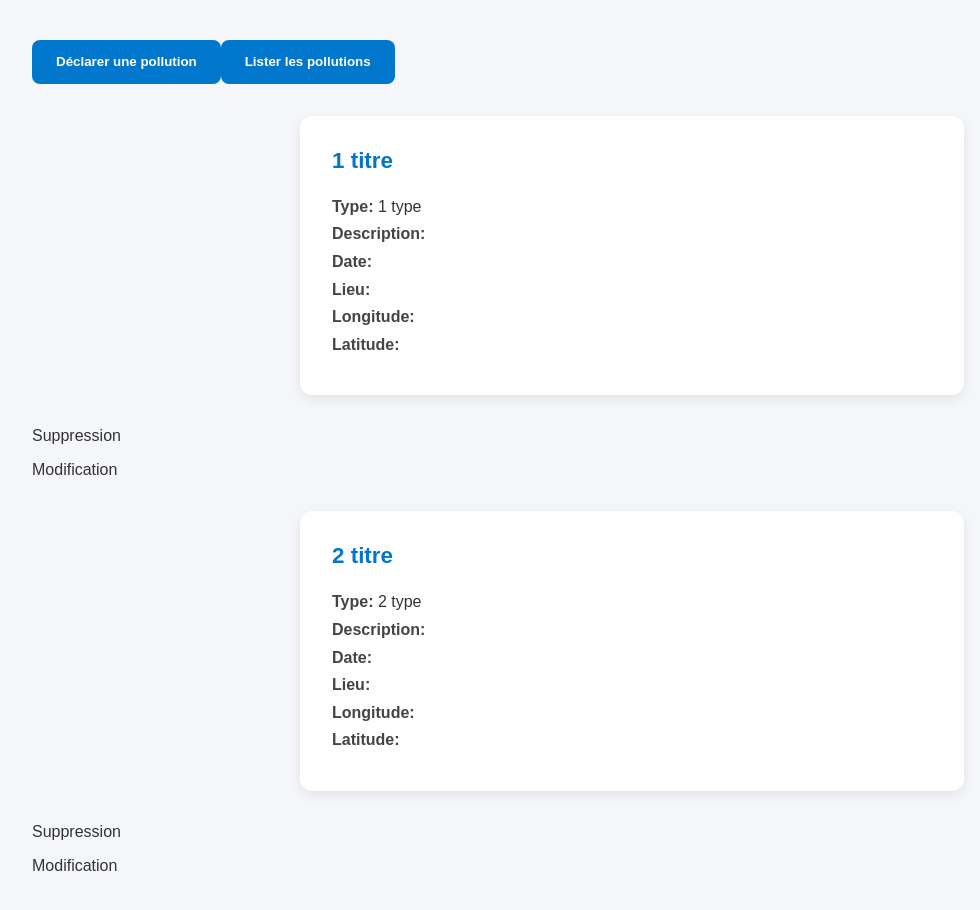
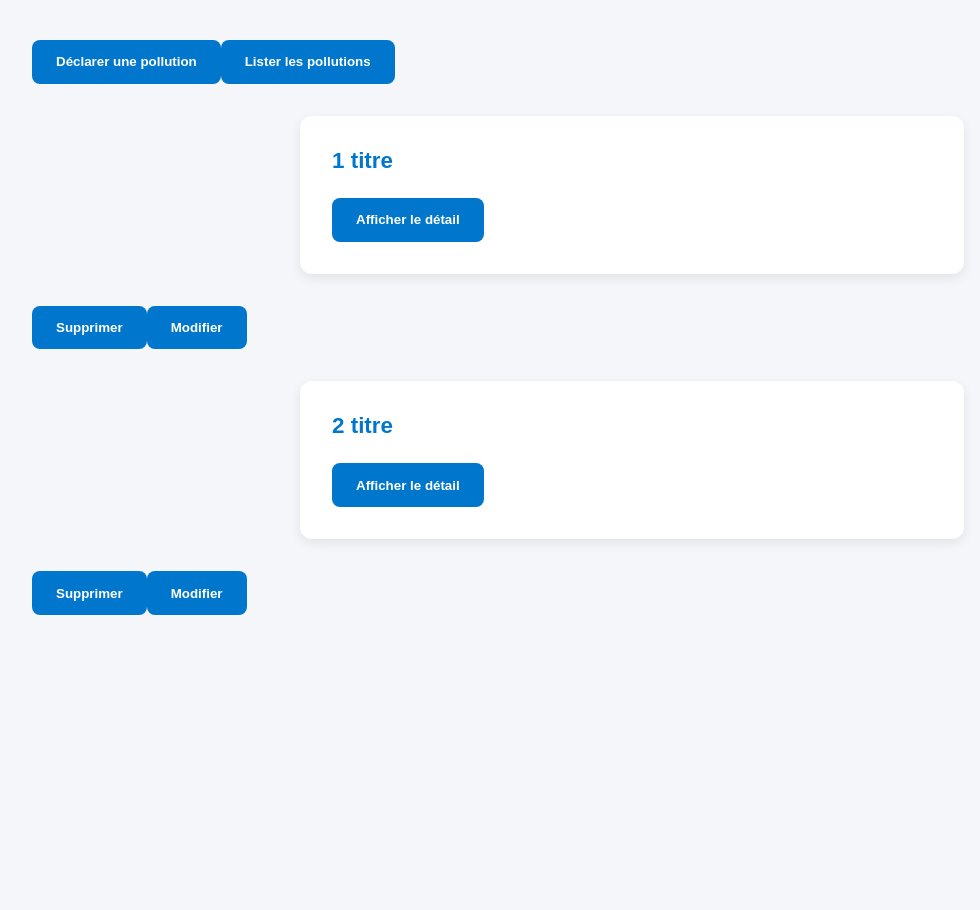
Before and after one commit to Boulede987/tp03-Alix-MIEHE, an Angular app: page /list-pollutions in a window 1280 px wide. Shown: the top 910 px of the page, without its empty margins (8-988 px from the left). After the commit the page ends 800 px from the top, so only its background shows below. Built offline with nearby package versions, Linux system fonts and the light colour scheme.

Commit message:
modification de pollution-recap pour cacher/afficher le detail

```diff
--- a/src/app/components/list-pollutions/list-pollutions.html
+++ b/src/app/components/list-pollutions/list-pollutions.html
@@ -1,8 +1,15 @@
 @for (pollution of (submittedPollutions$ | async); track submittedPollutions$)
 {
     <app-pollution-recap [pollution]="pollution"></app-pollution-recap>
-    <p>Suppression</p>
-    <p>Modification</p>
+
+    <!-- <button (click)="onDelete(pollution)"> -->
+    <button>
+        Supprimer
+    </button>
+    <!-- <button (click)="onEdit(pollution)"> -->
+    <button>
+        Modifier
+    </button>
 }
 @empty
 {
--- a/src/app/components/pollution-recap/pollution-recap.html
+++ b/src/app/components/pollution-recap/pollution-recap.html
@@ -12,6 +12,9 @@
     <h2>{{ pollution.titre }}</h2>
   }
 
+  <!-- Si c'est un recap, on veux les details. Sinon, on laisse l'utilisateur choisir de l'afficher ou non -->
+  @if (isRecap || showDetail)
+  {
     <p><strong>Type:</strong> {{ pollution.type }}</p>
     <p><strong>Description:</strong> {{ pollution.description }}</p>
     <p><strong>Date:</strong> {{ pollution.date | date:'mediumDate' }}</p>
@@ -19,10 +22,31 @@
     <p><strong>Longitude:</strong> {{ pollution.longitude }}</p>
     <p><strong>Latitude:</strong> {{ pollution.latitude }}</p>
 
-  @if (pollution.photo) {
+    @if (pollution.photo)
+    {
       <div class="photo">
         <strong>Photo:</strong><br>
         <img [src]="pollution.photo" alt="Pollution Photo" width="300">
       </div>
     }
+
+  }
+
+  <!-- Si on veux pouvoir afficher ou cacher le detail, ce n'est pas un recap -->
+  @if (isRecap == false)
+  {
+    @if (showDetail)
+    {
+      <button (click)="changeShowDetail(false)">
+        Cacher le détail
+      </button>
+    }
+    @else
+    {
+      <button (click)="changeShowDetail(true)">
+        Afficher le détail
+      </button>
+    }
+  }
+
 </div>
--- a/src/app/components/pollution-recap/pollution-recap.ts
+++ b/src/app/components/pollution-recap/pollution-recap.ts
@@ -13,4 +13,11 @@ export class PollutionRecap {
   @Input({ required: true }) pollution : SubmittedPollution = new SubmittedPollution
   @Input({ required: false }) isRecap : boolean = false
 
+  showDetail : boolean = false
+
+  changeShowDetail(show : boolean)
+  {
+    this.showDetail = show
+  }
+
 }
```
Lines whose indentation alone changed are shown as unchanged.
